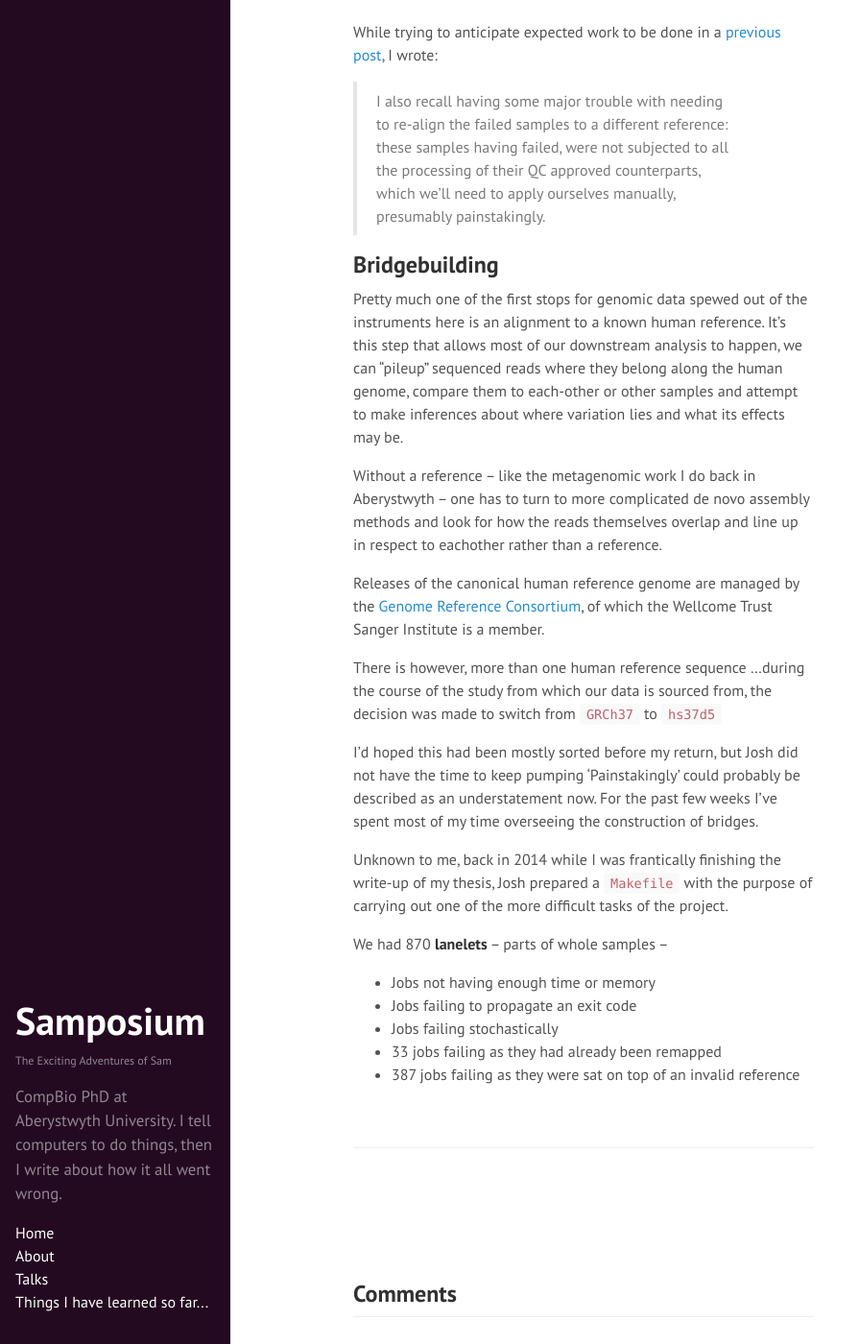
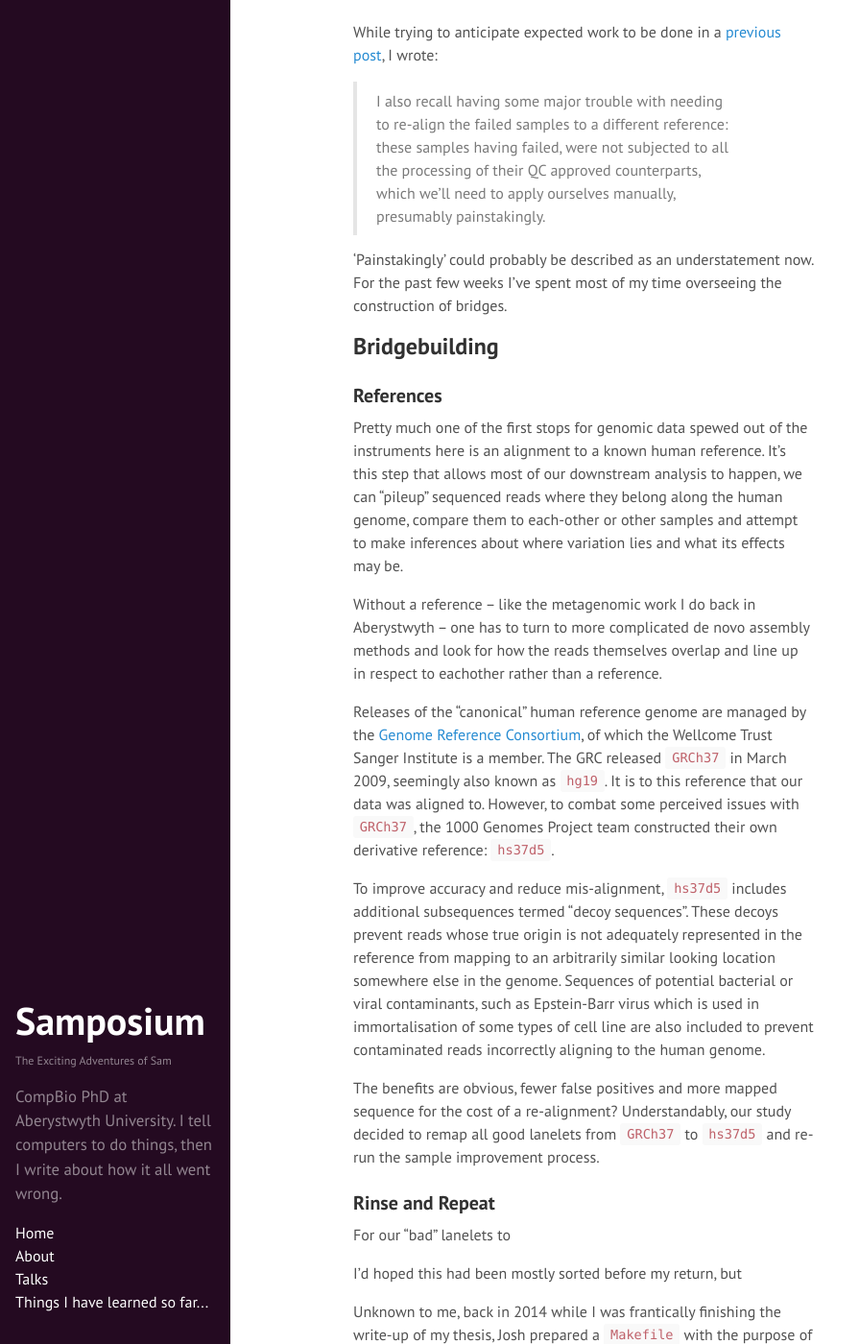
Before and after one commit to SamStudio8/samstudio8.github.io.off, a Jekyll site: the page built from _posts/2015-07-23-bridgebuilding-p2.md, in a window 1280 px wide and 1400 px high, scrolled down 299 px. Shown: the whole window at 96% size, without its empty margins (0-895 px from the left). Built offline with Jekyll 4.4.1, drawn with Linux system fonts in a browser that asks for light colours; Markdown is read by kramdown in place of the engine named in the settings; comment, search, counter and statistics services are not loaded.

Commit message:
Update 2015-07-23-bridgebuilding-p2.md

```diff
--- a/_posts/2015-07-23-bridgebuilding-p2.md
+++ b/_posts/2015-07-23-bridgebuilding-p2.md
@@ -12,7 +12,11 @@ While trying to anticipate expected work to be done in a [previous post]({% post
 samples having failed, were not subjected to all the processing of their QC approved counterparts, which we'll need
 to apply ourselves manually, presumably painstakingly.
 
+'Painstakingly' could probably be described as an understatement now. For the past few weeks I've spent
+most of my time overseeing the construction of bridges.
+
 ## Bridgebuilding
+### References
 Pretty much one of the first stops for genomic data spewed out of the instruments here is an alignment
 to a known human reference. It's this step that allows most of our downstream analysis to happen, we
 can "pileup" sequenced reads where they belong along the human genome, compare them to each-other
@@ -22,23 +26,28 @@ Without a reference -- like the metagenomic work I do back in Aberystwyth -- one
 complicated de novo assembly methods and look for how the reads themselves overlap and line up in
 respect to eachother rather than a reference.
 
-Releases of the canonical human reference genome are managed by the
+Releases of the "canonical" human reference genome are managed by the
 [Genome Reference Consortium](http://www.ncbi.nlm.nih.gov/projects/genome/assembly/grc/), of which
-the Wellcome Trust Sanger Institute is a member.
+the Wellcome Trust Sanger Institute is a member. The GRC released `GRCh37` in March 2009, seemingly
+also known as `hg19`. It is to this reference that our data was aligned to. However, to combat some
+perceived issues with `GRCh37`, the 1000 Genomes Project team constructed their own derivative reference:
+`hs37d5`.
 
-There is however, more than one human reference sequence
-...during the course of the study from which our data is sourced from, the decision was made to switch
-from `GRCh37` to `hs37d5`
+To improve accuracy and reduce mis-alignment, `hs37d5` includes additional subsequences termed "decoy
+sequences". These decoys prevent reads whose true origin is not adequately represented in the reference
+from mapping to an arbitrarily similar looking location somewhere else in the genome. Sequences
+of potential bacterial or viral contaminants, such as Epstein-Barr virus which is used in immortalisation
+of some types of cell line are also included to prevent contaminated reads incorrectly aligning to the
+human genome.
 
+The benefits are obvious, fewer false positives and more mapped sequence for the cost of a re-alignment?
+Understandably, our study decided to remap all good lanelets from `GRCh37` to `hs37d5` and re-run the
+sample improvement process.
 
+### Rinse and Repeat
+For our "bad" lanelets to
 
 I'd hoped this had been mostly sorted before my return, but
-Josh did not have the time to
-keep pumping
-'Painstakingly' could probably be described as an understatement now. For the past few weeks I've spent
-most of my time overseeing the construction of bridges.
-
-
 
 Unknown to me, back in 2014 while I was frantically finishing the write-up of my thesis, Josh prepared
 a `Makefile` with the purpose of carrying out one of the more difficult tasks of the project.
```
